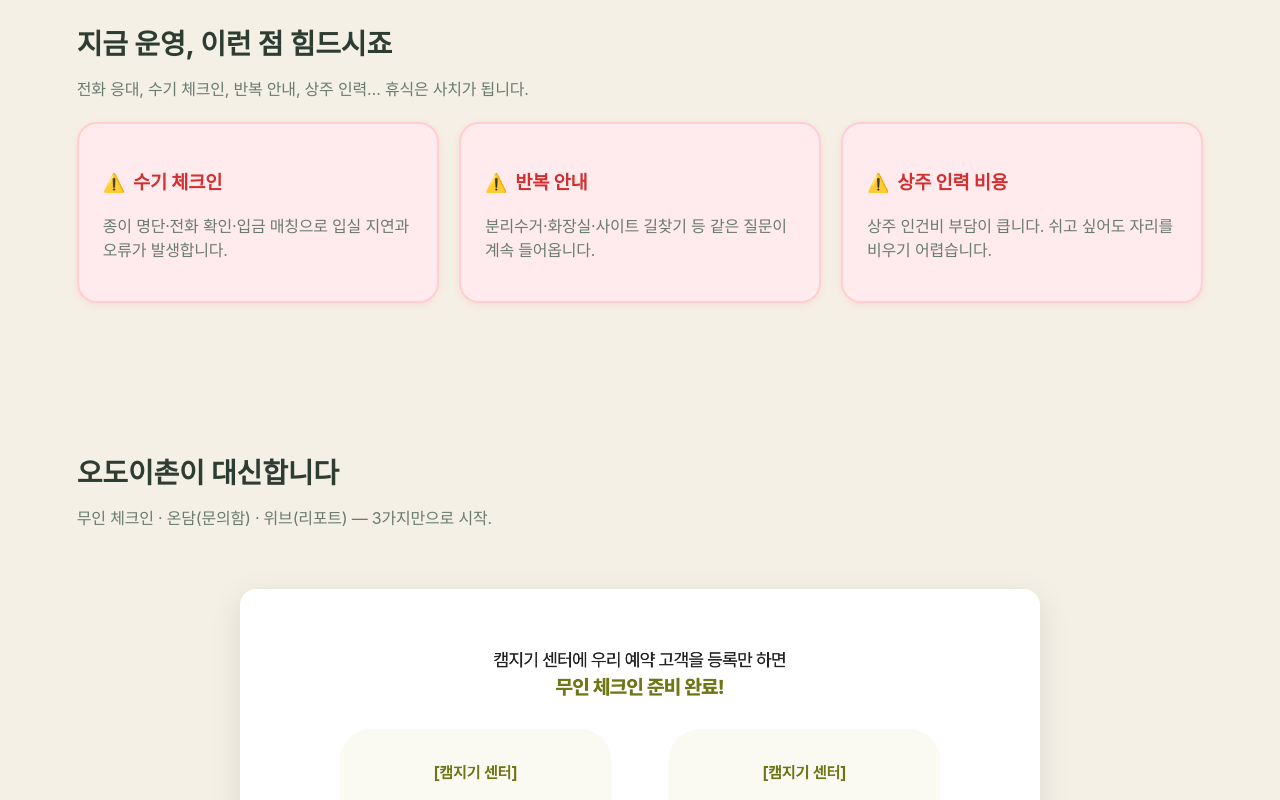
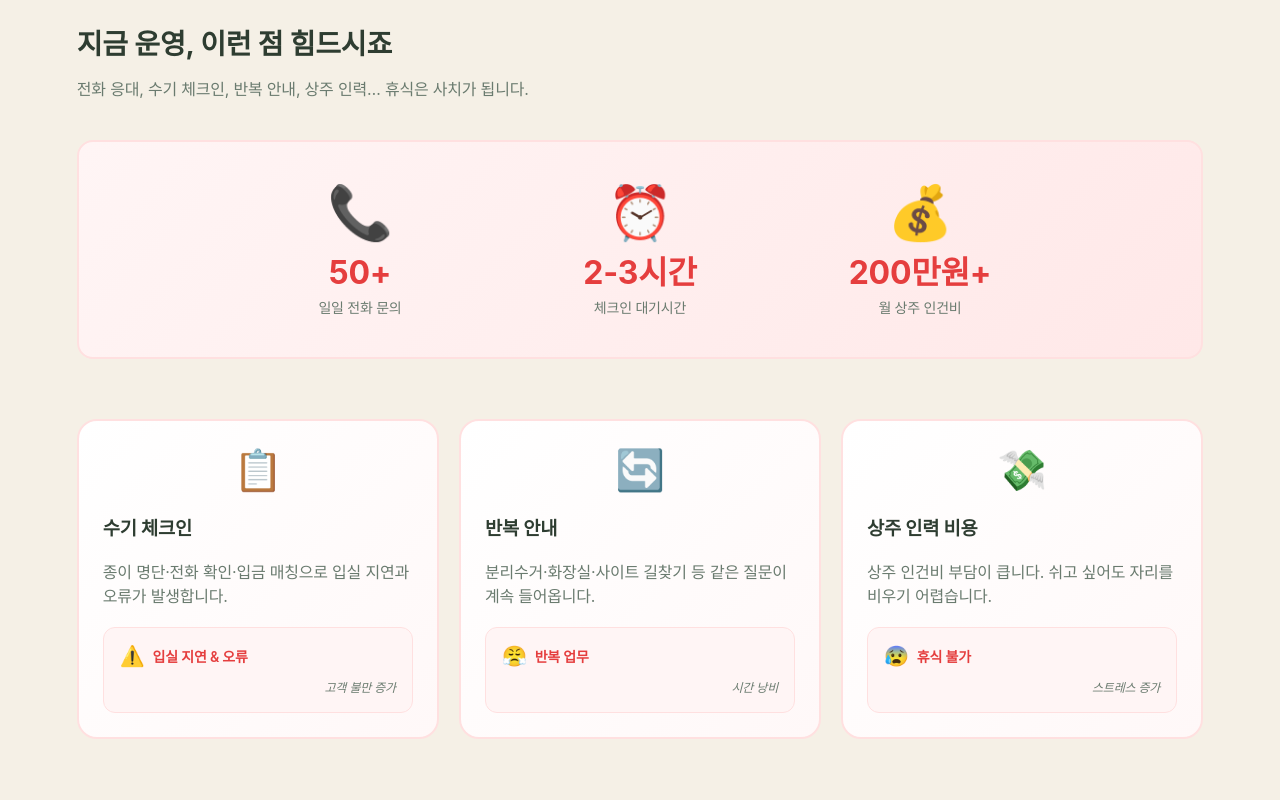
Before and after one commit to carawoo/camphost, a Next.js app: page / in a window 1280 px wide. Shown: the part 580-1380 px from the top of the page. Built offline with nearby package versions, Linux system fonts and the light colour scheme.

Commit message:
기대효과 및 문제점 섹션 시각적 개선 - 차트와 통계 추가

```diff
--- a/app/globals.css
+++ b/app/globals.css
@@ -984,6 +984,282 @@
   font-size: 15px;
 }
 
+/* 기대효과 시각화 스타일 */
+.impact-visualization {
+  margin: 40px 0 60px 0;
+  padding: 40px;
+  background: white;
+  border-radius: 16px;
+  box-shadow: 0 8px 32px rgba(0, 0, 0, 0.1);
+}
+
+.impact-chart {
+  display: flex;
+  justify-content: space-around;
+  align-items: end;
+  gap: 40px;
+  height: 200px;
+  max-width: 600px;
+  margin: 0 auto;
+}
+
+.chart-item {
+  display: flex;
+  flex-direction: column;
+  align-items: center;
+  flex: 1;
+}
+
+.chart-bar {
+  width: 60px;
+  height: 150px;
+  background: var(--soft);
+  border-radius: 8px 8px 0 0;
+  position: relative;
+  display: flex;
+  align-items: end;
+}
+
+.bar-fill {
+  width: 100%;
+  background: linear-gradient(135deg, var(--accent), #E8A87A);
+  border-radius: 8px 8px 0 0;
+  position: relative;
+  transition: all 0.3s ease;
+  animation: fillBar 1.5s ease-out;
+}
+
+.bar-label {
+  position: absolute;
+  top: -30px;
+  left: 50%;
+  transform: translateX(-50%);
+  background: var(--ink);
+  color: white;
+  padding: 4px 8px;
+  border-radius: 4px;
+  font-size: 12px;
+  font-weight: 600;
+  white-space: nowrap;
+}
+
+.chart-label {
+  margin-top: 16px;
+  font-size: 14px;
+  font-weight: 600;
+  color: var(--ink);
+  text-align: center;
+}
+
+@keyframes fillBar {
+  from {
+    height: 0;
+  }
+  to {
+    height: var(--target-height);
+  }
+}
+
+/* 기대효과 카드 스타일 */
+.impact-card {
+  position: relative;
+  overflow: hidden;
+  transition: all 0.3s ease;
+}
+
+.impact-card:hover {
+  transform: translateY(-4px);
+  box-shadow: 0 12px 24px rgba(0, 0, 0, 0.15);
+}
+
+.impact-icon {
+  font-size: 32px;
+  margin-bottom: 16px;
+  display: block;
+}
+
+.impact-highlight {
+  margin-top: 20px;
+  padding: 16px;
+  background: var(--soft);
+  border-radius: 12px;
+  text-align: center;
+  border: 2px solid var(--accent);
+}
+
+.highlight-number {
+  display: block;
+  font-size: 24px;
+  font-weight: 700;
+  color: var(--accent);
+  margin-bottom: 4px;
+}
+
+.highlight-text {
+  font-size: 14px;
+  color: var(--sub);
+  font-weight: 500;
+}
+
+@media (max-width: 768px) {
+  .impact-visualization {
+    margin: 30px 0 40px 0;
+    padding: 20px;
+  }
+
+  .impact-chart {
+    gap: 20px;
+    height: 150px;
+  }
+
+  .chart-bar {
+    width: 40px;
+    height: 100px;
+  }
+
+  .bar-label {
+    font-size: 10px;
+    padding: 2px 6px;
+  }
+
+  .chart-label {
+    font-size: 12px;
+  }
+}
+
+/* 문제점 시각화 스타일 */
+.pain-visualization {
+  margin: 40px 0 60px 0;
+  padding: 40px;
+  background: linear-gradient(135deg, #FFF5F5, #FFE8E8);
+  border-radius: 16px;
+  border: 2px solid #FFE0E0;
+}
+
+.pain-stats {
+  display: flex;
+  justify-content: space-around;
+  gap: 40px;
+  max-width: 800px;
+  margin: 0 auto;
+}
+
+.stat-item {
+  text-align: center;
+  flex: 1;
+}
+
+.stat-icon {
+  font-size: 48px;
+  margin-bottom: 16px;
+  display: block;
+  animation: pulse 2s infinite;
+}
+
+.stat-number {
+  font-size: 32px;
+  font-weight: 700;
+  color: #E53E3E;
+  margin-bottom: 8px;
+  line-height: 1;
+}
+
+.stat-label {
+  font-size: 14px;
+  color: var(--sub);
+  font-weight: 500;
+}
+
+@keyframes pulse {
+  0%, 100% {
+    transform: scale(1);
+  }
+  50% {
+    transform: scale(1.1);
+  }
+}
+
+/* 문제점 카드 스타일 */
+.pain-card {
+  position: relative;
+  overflow: hidden;
+  border: 2px solid #FFE0E0;
+  background: linear-gradient(135deg, #FFF, #FFF8F8);
+  transition: all 0.3s ease;
+}
+
+.pain-card:hover {
+  transform: translateY(-4px);
+  box-shadow: 0 12px 24px rgba(229, 62, 62, 0.15);
+  border-color: #E53E3E;
+}
+
+.pain-icon {
+  font-size: 40px;
+  margin-bottom: 16px;
+  display: block;
+  text-align: center;
+}
+
+.pain-highlight {
+  margin-top: 20px;
+  padding: 16px;
+  background: #FFF5F5;
+  border-radius: 12px;
+  border: 1px solid #FFE0E0;
+}
+
+.pain-problem {
+  display: flex;
+  align-items: center;
+  gap: 8px;
+  margin-bottom: 8px;
+}
+
+.problem-icon {
+  font-size: 20px;
+}
+
+.problem-text {
+  font-size: 14px;
+  font-weight: 600;
+  color: #E53E3E;
+}
+
+.pain-impact {
+  text-align: right;
+}
+
+.impact-text {
+  font-size: 12px;
+  color: var(--sub);
+  font-style: italic;
+}
+
+@media (max-width: 768px) {
+  .pain-visualization {
+    margin: 30px 0 40px 0;
+    padding: 20px;
+  }
+
+  .pain-stats {
+    gap: 20px;
+    flex-direction: column;
+  }
+
+  .stat-icon {
+    font-size: 36px;
+  }
+
+  .stat-number {
+    font-size: 24px;
+  }
+
+  .pain-icon {
+    font-size: 32px;
+  }
+}
+
 .description-item {
   display: flex;
   align-items: center;
--- a/components/ImpactSection.tsx
+++ b/components/ImpactSection.tsx
@@ -1,28 +1,76 @@
+import Image from 'next/image'
+
 export default function ImpactSection() {
   return (
     <section className="wrap section">
       <h2 className="title">기대 효과</h2>
+
+      {/* 기대효과 시각화 */}
+      <div className="impact-visualization">
+        <div className="impact-chart">
+          <div className="chart-item">
+            <div className="chart-bar">
+              <div className="bar-fill" style={{ height: '85%' }}>
+                <span className="bar-label">+10~15%</span>
+              </div>
+            </div>
+            <div className="chart-label">예약 가동률</div>
+          </div>
+          <div className="chart-item">
+            <div className="chart-bar">
+              <div className="bar-fill" style={{ height: '70%' }}>
+                <span className="bar-label">+5~10%</span>
+              </div>
+            </div>
+            <div className="chart-label">신규 유입</div>
+          </div>
+          <div className="chart-item">
+            <div className="chart-bar">
+              <div className="bar-fill" style={{ height: '95%' }}>
+                <span className="bar-label">+20~30%</span>
+              </div>
+            </div>
+            <div className="chart-label">순이익</div>
+          </div>
+        </div>
+      </div>
+
       <div className="grid grid-3">
-        <div className="card">
+        <div className="card impact-card">
+          <div className="impact-icon">⏰</div>
           <h3>운영시간 확장</h3>
           <p className="muted">
             야간 입실/늦은 퇴실 자동화 → 예약 가동률 <b>+10~15%</b>
           </p>
+          <div className="impact-highlight">
+            <span className="highlight-number">+10~15%</span>
+            <span className="highlight-text">가동률 향상</span>
+          </div>
         </div>
-        <div className="card">
+        <div className="card impact-card">
+          <div className="impact-icon">⭐</div>
           <h3>리뷰 품질 개선</h3>
           <p className="muted">
             체크인 지연·반복 문의 감소 → 신규 유입 <b>+5~10%</b>
           </p>
+          <div className="impact-highlight">
+            <span className="highlight-number">+5~10%</span>
+            <span className="highlight-text">신규 유입</span>
+          </div>
         </div>
-        <div className="card">
+        <div className="card impact-card">
+          <div className="impact-icon">💰</div>
           <h3>인건비 절감</h3>
           <p className="muted">
             상주 인건비 일부 대체 → 순이익 <b>+20~30%</b>
           </p>
+          <div className="impact-highlight">
+            <span className="highlight-number">+20~30%</span>
+            <span className="highlight-text">순이익 증가</span>
+          </div>
         </div>
       </div>
-      <p className="muted" style={{ marginTop: '10px' }}>
+      <p className="muted" style={{ marginTop: '20px', textAlign: 'center' }}>
         * 실제 수치는 규모/시즌에 따라 상이합니다.
       </p>
     </section>
--- a/components/PainSection.tsx
+++ b/components/PainSection.tsx
@@ -3,18 +3,70 @@
     <section className="wrap section">
       <h2 className="title">지금 운영, 이런 점 힘드시죠</h2>
       <p className="subtitle">전화 응대, 수기 체크인, 반복 안내, 상주 인력… 휴식은 사치가 됩니다.</p>
+
+      {/* 문제점 시각화 */}
+      <div className="pain-visualization">
+        <div className="pain-stats">
+          <div className="stat-item">
+            <div className="stat-icon">📞</div>
+            <div className="stat-number">50+</div>
+            <div className="stat-label">일일 전화 문의</div>
+          </div>
+          <div className="stat-item">
+            <div className="stat-icon">⏰</div>
+            <div className="stat-number">2-3시간</div>
+            <div className="stat-label">체크인 대기시간</div>
+          </div>
+          <div className="stat-item">
+            <div className="stat-icon">💰</div>
+            <div className="stat-number">200만원+</div>
+            <div className="stat-label">월 상주 인건비</div>
+          </div>
+        </div>
+      </div>
+
       <div className="grid grid-3">
-        <div className="card warn">
+        <div className="card pain-card">
+          <div className="pain-icon">📋</div>
           <h3>수기 체크인</h3>
           <p className="muted">종이 명단·전화 확인·입금 매칭으로 입실 지연과 오류가 발생합니다.</p>
+          <div className="pain-highlight">
+            <div className="pain-problem">
+              <span className="problem-icon">⚠️</span>
+              <span className="problem-text">입실 지연 & 오류</span>
+            </div>
+            <div className="pain-impact">
+              <span className="impact-text">고객 불만 증가</span>
+            </div>
+          </div>
         </div>
-        <div className="card warn">
+        <div className="card pain-card">
+          <div className="pain-icon">🔄</div>
           <h3>반복 안내</h3>
           <p className="muted">분리수거·화장실·사이트 길찾기 등 같은 질문이 계속 들어옵니다.</p>
+          <div className="pain-highlight">
+            <div className="pain-problem">
+              <span className="problem-icon">😤</span>
+              <span className="problem-text">반복 업무</span>
+            </div>
+            <div className="pain-impact">
+              <span className="impact-text">시간 낭비</span>
+            </div>
+          </div>
         </div>
-        <div className="card warn">
+        <div className="card pain-card">
+          <div className="pain-icon">💸</div>
           <h3>상주 인력 비용</h3>
           <p className="muted">상주 인건비 부담이 큽니다. 쉬고 싶어도 자리를 비우기 어렵습니다.</p>
+          <div className="pain-highlight">
+            <div className="pain-problem">
+              <span className="problem-icon">😰</span>
+              <span className="problem-text">휴식 불가</span>
+            </div>
+            <div className="pain-impact">
+              <span className="impact-text">스트레스 증가</span>
+            </div>
+          </div>
         </div>
       </div>
     </section>
```
